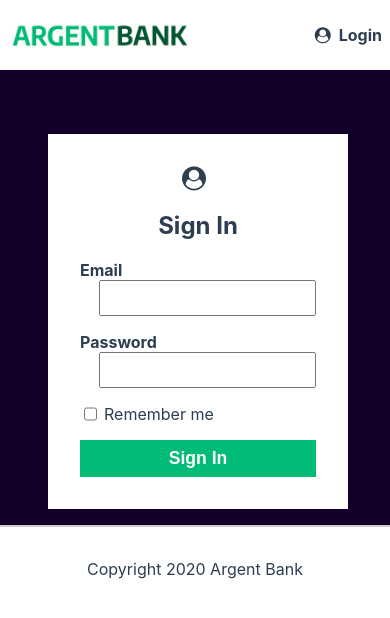
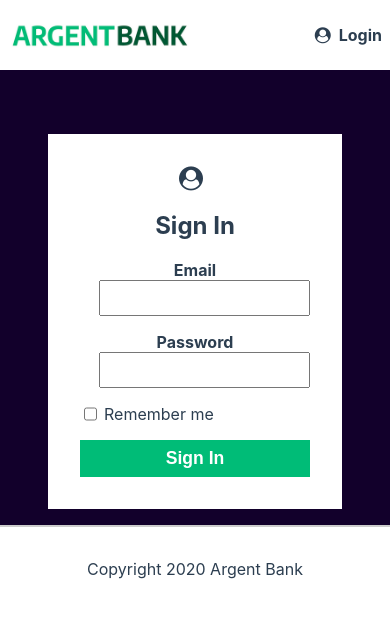
Before and after one commit to Virtus-web/Pedenau_Nicolas_1_code_phase_1_28032022, a React (Create React App) app in the folder frontend/: page /login in a window 390 px wide. Shown: the top 618 px of the page. Built offline with nearby package versions, Linux system fonts and the light colour scheme.

Commit message:
swagger + responsive login page

```diff
--- a/frontend/src/App.css
+++ b/frontend/src/App.css
@@ -222,6 +222,15 @@ main {
     margin-bottom: 1rem;
 }
 
+@media (min-width: 280px) {
+    .sign-in-content {
+        width: 100%;
+    }
+    .input-wrapper label {
+        text-align: center;
+    }
+}
+
 .input-wrapper label {
     font-weight: bold;
 }
```
